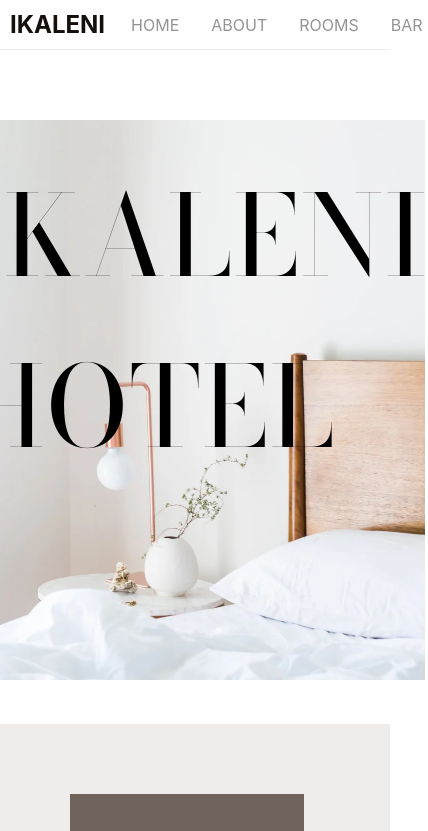
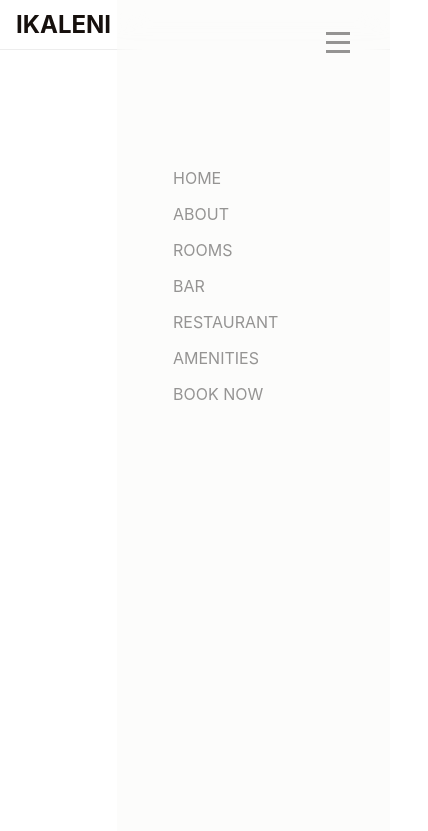
Before and after one commit to glauciellesa/webPage-hotel, a website built with webpack: page src/index.html in a window 390 px wide. Shown: the top 831 px of the page, 428 px wide, since content can reach past the window. Built offline with nearby package versions, Linux system fonts and the light colour scheme; files whose address does not match are found by name.

Commit message:
Resonsive navbar

```diff
--- a/package.json
+++ b/package.json
@@ -15,9 +15,7 @@
     "html-webpack-plugin": "^5.5.0",
     "image-webpack-loader": "^8.1.0",
     "mini-css-extract-plugin": "^2.6.1",
-    "node-sass": "^7.0.3",
-    "prettier": "^2.7.1",
-    "sass-loader": "^13.0.2",
+    "prettier": "1.19.1",
     "style-loader": "^3.3.1",
     "webpack": "^5.74.0",
     "webpack-cli": "^4.10.0",
@@ -34,6 +32,6 @@
   "keywords": [],
   "description": "",
   "dependencies": {
-    "prettierrc": "^0.0.0-5"
+    "jquery": "^3.6.1"
   }
 }
--- a/src/css/style.css
+++ b/src/css/style.css
@@ -40,23 +40,22 @@ ul {
 
 .nav_container {
   font-family: -apple-system, BlinkMacSystemFont, sans-serif;
-  width: 100%;
   display: flex;
+  justify-content: space-between;
   align-items: center;
 }
 
 .nav_logo {
   font-weight: 700;
+  font-size: 1.5rem;
   color: var(--title-color-dark);
-  font-size: 1.5rem;
-  margin-right: auto;
-  padding: 10px 10px;
+  padding: 10px 16px;
   white-space: nowrap;
+  /*  margin-right: auto; */
 }
 
 .nav_list {
   display: flex;
-  align-items: center;
 }
 
 .nav_link {
@@ -64,6 +63,49 @@ ul {
   font-family: -apple-system, BlinkMacSystemFont, sans-serif;
   color: var(--title-color-light);
   padding: 12px 16px;
+  white-space: nowrap;
+}
+
+.mobile_nav_toggle {
+  display: none;
+}
+
+.sr-only {
+  display: none;
+}
+
+@media (max-width: 35em) {
+  .nav_list {
+    position: fixed;
+    inset: 0 0 0 30%;
+    flex-direction: column;
+    padding: min(30vh, 10rem) 2rem;
+    background: hsl(20, 6%, 93%, 0.9);
+  }
+
+  .nav_item {
+    padding: 8px;
+  }
+
+  .mobile_nav_toggle {
+    display: block;
+    position: absolute;
+    background: url(../img/icon-hamburger.svg);
+    background-repeat: no-repeat;
+    border: none;
+    z-index: 9999;
+    width: 2rem;
+    aspect-ratio: 1;
+    top: 2rem;
+    right: 2rem;
+  }
+}
+
+@supports (backdrop-filter: blur(1rem)) {
+  .nav_list {
+    background: hsl(20, 6%, 93%, 0.2);
+    backdrop-filter: blur(1rem);
+  }
 }
 
 .main {
--- a/src/index.html
+++ b/src/index.html
@@ -14,9 +14,12 @@
   </head>
   <body>
     <header class="header" id="header">
+      <button class="mobile_nav_toggle" arial-controls="nav-list" aria-expanded="false">
+        <span class="sr-only" >Menu</span>
+      </button>
       <nav class="nav_container">
         <a href="#" class="nav_logo">IKALENI</a>
-        <ul class="nav_list">
+        <ul id="nav-list" class="nav_list">
           <li class="nav_item">
             <a href="#home" class="nav_link active-link">HOME</a>
           </li>
@@ -41,7 +44,7 @@
         </ul>
       </nav>
     </header>
-    <section class="main">
+   <!--  <section class="main">
       <div class="container_home">
         <div class="div_img_home">
           <img
@@ -78,7 +81,7 @@
           />
         </div>
       </div>
-      <!--
+
       <div class="container_rooms">
         <h2 class="title_Rooms">ROOMS</h2>
         <div class="standard">
@@ -212,9 +215,9 @@
         </div>
         <div class="email_address_phone">
           <p class="phone">Phone Number</p>
-          <p class="text_booking">(+12) 3456 789011</p>
+          <p class="text_booking">(+12) 3456 789011</p> -->
         </div>
-      </div> -->
+      </div>
     </section>
   </body>
 </html>
--- /dev/null
+++ b/src/js/script.js
@@ -0,0 +1 @@
+console.log($(".nav_logo").text())
--- a/webpack.config.js
+++ b/webpack.config.js
@@ -40,6 +40,7 @@ module.exports = {
     new MiniCssExtractPlugin({
       filename: "style.css",
     }),
+
     // Build a new plugin instance for each .html file found
     ...htmlFiles.map(
       (htmlFile) =>
@@ -57,11 +58,11 @@ module.exports = {
         use: [
           MiniCssExtractPlugin.loader,
           "css-loader", //interpreta @import, url()...
-          "sass-loader",
+          /* "sass-loader", */
         ],
       },
       {
-        test: /\.(png|jpg)$/i,
+        test: /\.(png|jpg|svg)$/i,
         type: "asset/resource",
         use: [
           {
```
Also changed, not shown: src/img/icon-close.svg (added), src/img/icon-hamburger.svg (added), 1 other file.
